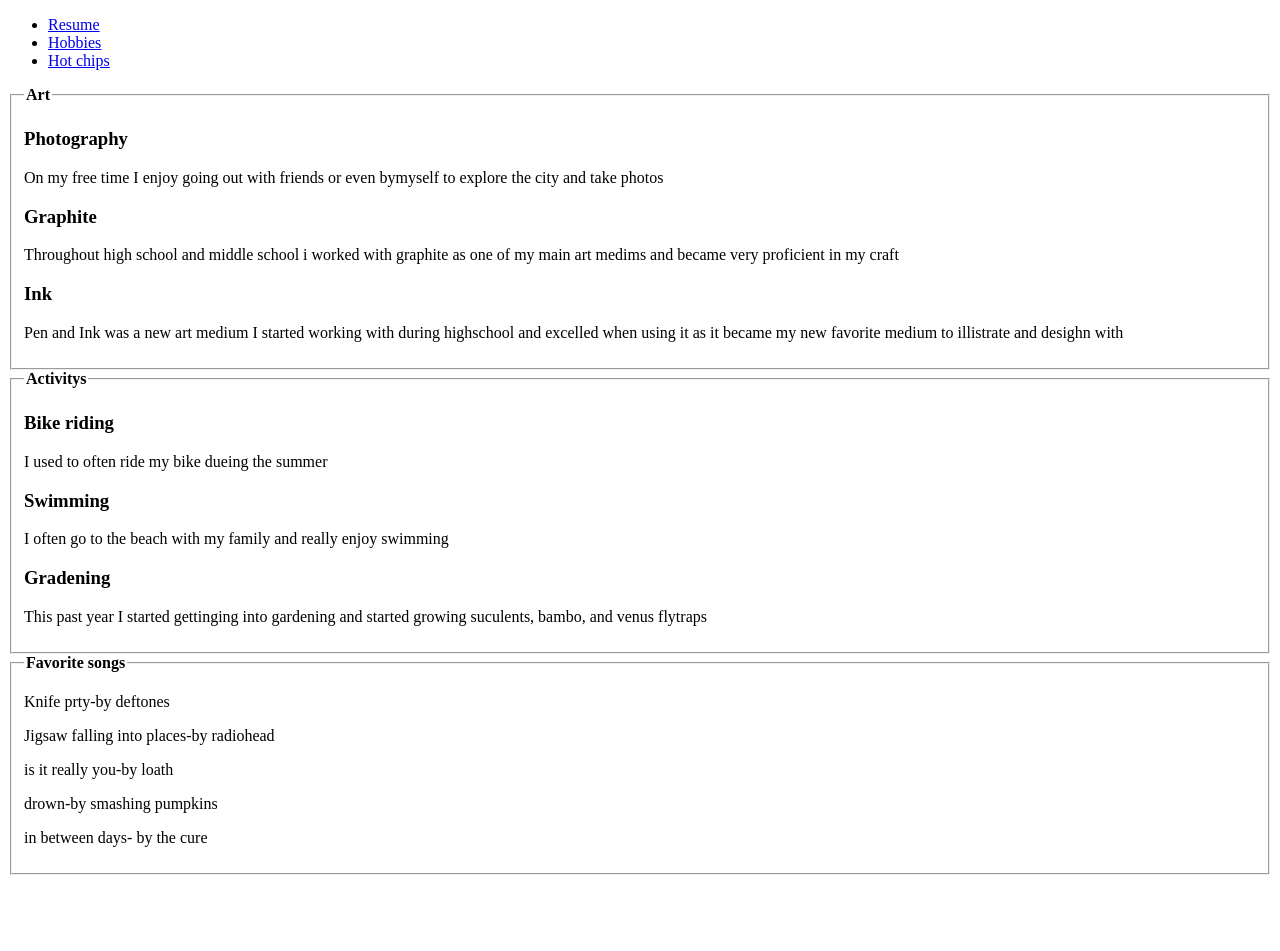
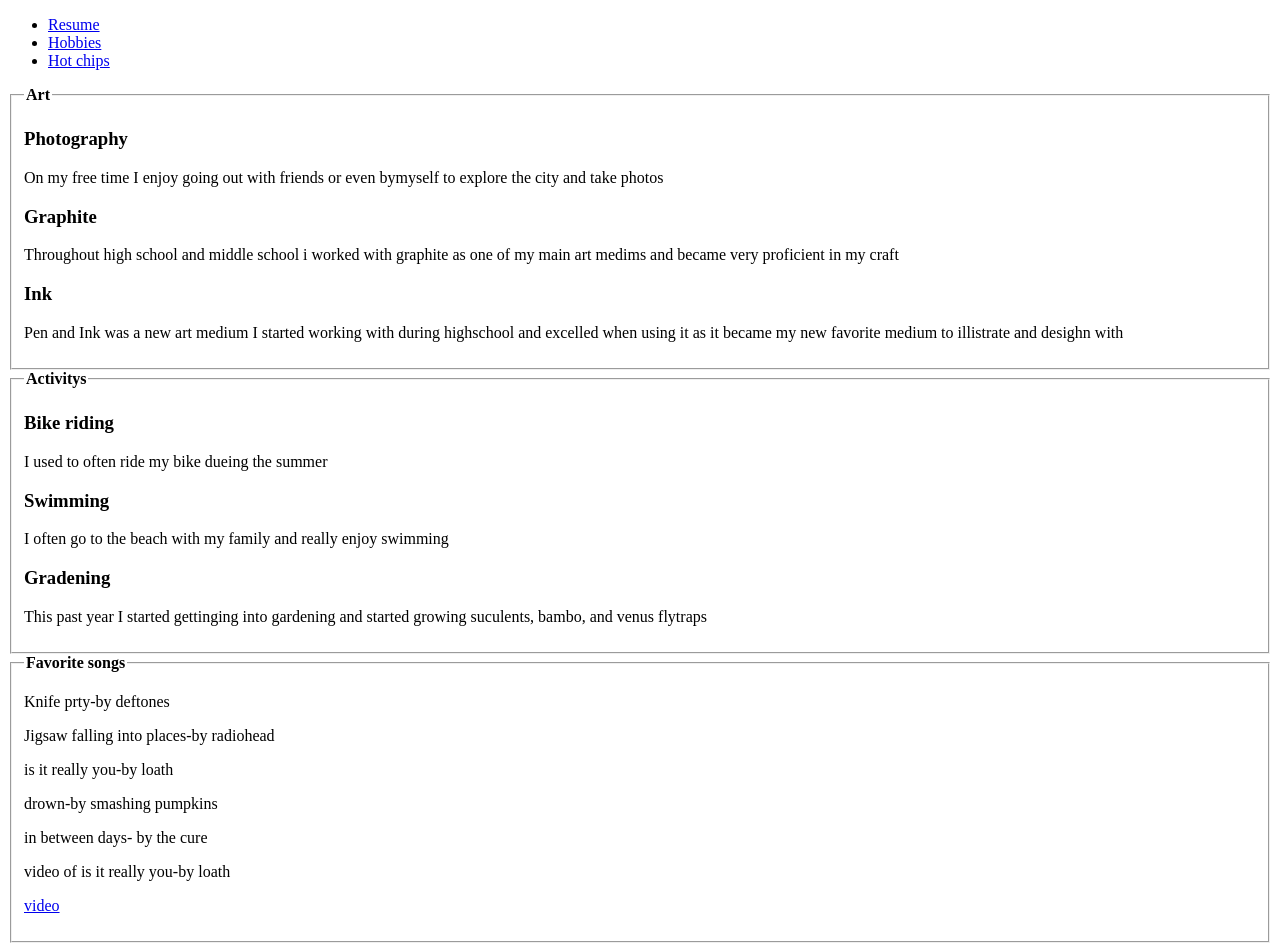
Before and after one commit to IsisXN/Project1, a plain HTML site: page page2.html in a window 1280 px wide. Before the commit the page ends 883 px from the top, so only its background shows below. Drawn offline with Linux system fonts and the light colour scheme.

Commit message:
Update page2.html

```diff
--- a/page2.html
+++ b/page2.html
@@ -47,7 +47,8 @@
 		<p>is it really you-by loath</p>
 		<p>drown-by smashing pumpkins</p>
 		<p>in between days- by the cure</p>
-
+		<p> video of is it really you-by loath</p>
+		<p><a href="https://youtu.be/pQzxNLfAW8o">video</a></p>
 	</fieldset>
 
 	</body>
```
